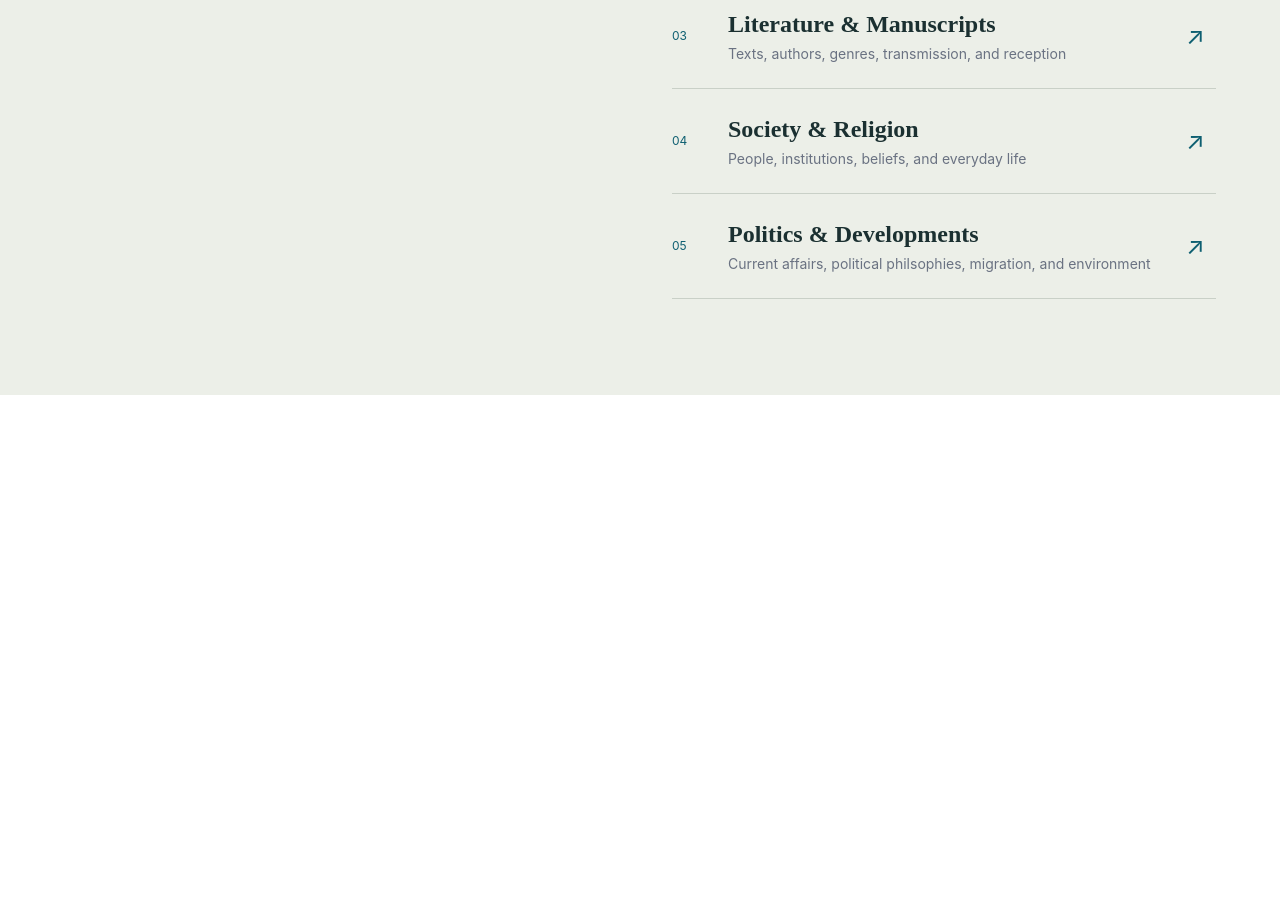
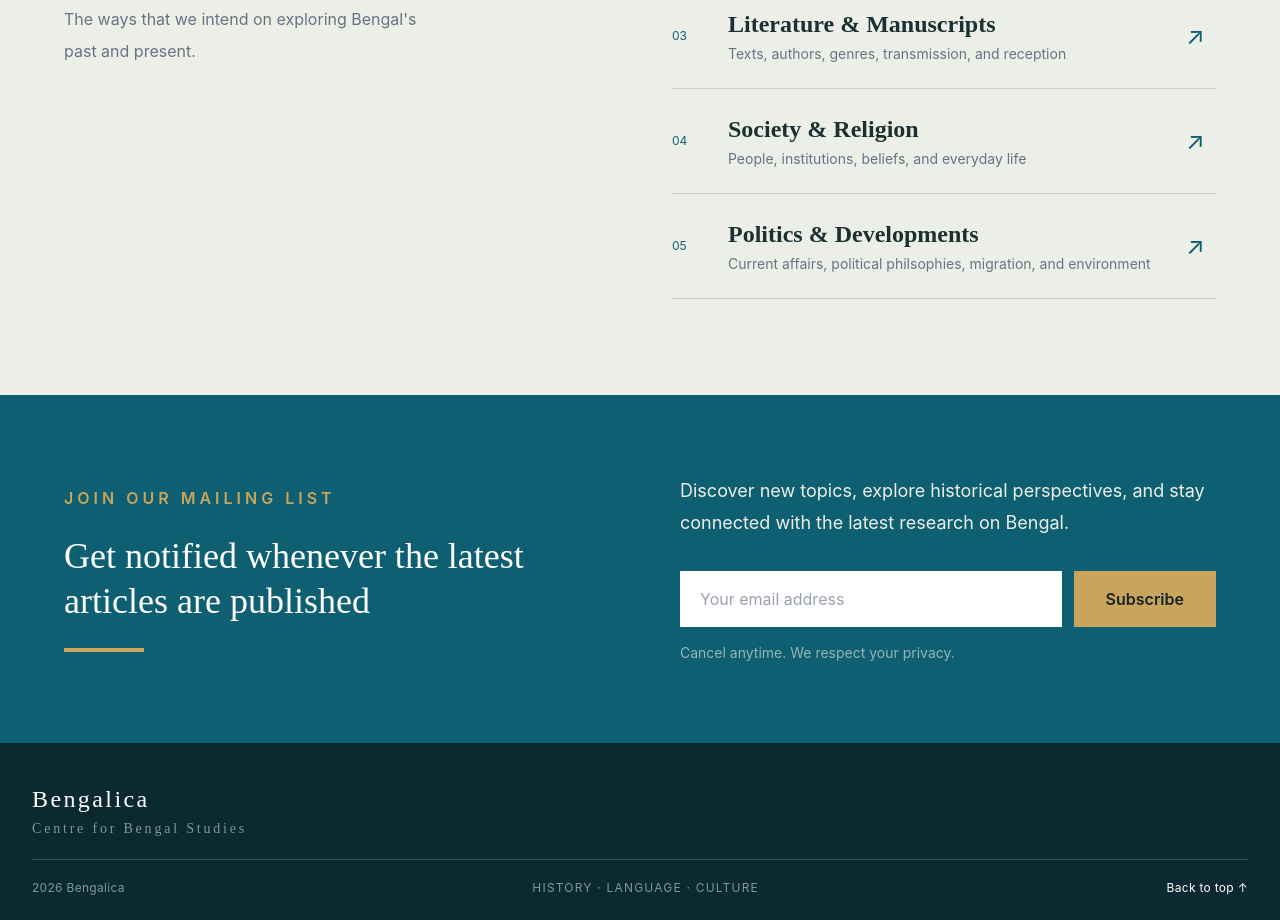
Before and after one commit to zaprithu/bengalica, an Astro site: page / in a window 1280 px wide. Shown: the part 907-1827 px from the top of the page. Before the commit the page ends 1302 px from the top, so only its background shows below. Built offline with nearby package versions, Linux system fonts and the light colour scheme; Astro itself is replaced by a stand-in of ours.

Commit message:
Added footer and mailing list section

```diff
--- a/src/pages/index.astro
+++ b/src/pages/index.astro
@@ -38,7 +38,7 @@ import "../styles/global.css";
 			<button
 				id="menu-toggle"
 				type="button"
-				class="md:hidden text-bengalica text-3xl p-2"
+				class="md:hidden text-bengalica text-3xl p-2 hover:text-bengalica-gold hover:scale-120 ease-in-out transition-all duration-100"
 				aria-label="Open navigation menu"
 				aria-expanded="false"
 				aria-controls="mobile-menu"
@@ -48,15 +48,33 @@ import "../styles/global.css";
 
 			<!-- Mobile dropdown -->
 			<ul
-				id="mobile-menu"
-				class="hidden absolute top-full left-0 w-full bg-white shadow-lg border-t border-[#C9D0C7] flex-col px-5 py-10 gap-20 md:hidden"
+			id="mobile-menu"
+			class="hidden absolute top-full left-0 w-full bg-white shadow-lg border-t border-[#C9D0C7] flex flex-col items-center py-3 md:hidden"
 			>
-				<li><a href="/bengalica/" class="text-bengalica-ink text-xl font-semibold hover:text-bengalica-gold">Home</a></li>
-				<li><a href="/bengalica/about" class="text-bengalica-ink text-xl font-semibold hover:text-bengalica-gold">About</a></li>
-				<li><a href="/bengalica/articles" class="text-bengalica-ink text-xl font-semibold hover:text-bengalica-gold">Articles</a></li>
-				<li><a href="/bengalica/contact" class="text-bengalica-ink text-xl font-semibold hover:text-bengalica-gold">Contact</a></li>
+			<li class="w-full text-center border-b border-bengalica-dark/10">
+				<a href="/bengalica/" class="block py-4 text-2xl font-semibold text-bengalica-ink hover:text-bengalica-gold hover:scale-105 ease-in-out transition-all duration-200">
+				Home
+				</a>
+			</li>
+
+			<li class="w-full text-center border-b border-bengalica-dark/10">
+				<a href="/bengalica/about" class="block py-4 text-2xl font-semibold text-bengalica-ink hover:text-bengalica-gold hover:scale-105 ease-in-out transition-all duration-200">
+				About
+				</a>
+			</li>
+
+			<li class="w-full text-center border-b border-bengalica-dark/10">
+				<a href="/bengalica/articles" class="block py-4 text-2xl font-semibold text-bengalica-ink hover:text-bengalica-gold hover:scale-105 ease-in-out transition-all duration-200">
+				Articles
+				</a>
+			</li>
+
+			<li class="w-full text-center">
+				<a href="/bengalica/contact" class="block py-4 text-2xl font-semibold text-bengalica-ink hover:text-bengalica-gold hover:scale-105 ease-in-out transition-all duration-200">
+				Contact
+				</a>
+			</li>
 			</ul>
-
 			</nav>
 	</header>
 
@@ -99,8 +117,8 @@ import "../styles/global.css";
 					of Bengal
 				</h2>
 
-				<p class="'text-gray-500 leading-8 max-w-sm">
-
+				<p class="text-gray-500 leading-8 max-w-sm">
+					The ways that we intend on exploring Bengal's past and present.
 				</p>
 			</div>
 
@@ -192,9 +210,94 @@ import "../styles/global.css";
 		</div>
 	</section>
 
-	<section>
 
+	<section class="bg-bengalica px-6 py-20">
+	<div class="max-w-6xl mx-auto grid grid-cols-1 md:grid-cols-2 gap-12 md:gap-20 items-center">
+
+		<!-- Left column: Heading -->
+		<div>
+		<p class="text-bengalica-gold uppercase tracking-[0.25em] font-semibold mb-6">
+			Join our mailing list
+		</p>
+
+		<h2 class="font-brand text-white text-3xl sm:text-3xl md:text-4xl leading-tight mb-6">
+			Get notified whenever the latest articles are published<br />
+		</h2>
+
+		<div class="w-20 h-1 bg-bengalica-gold"></div>
+		</div>
+
+		<!-- Right column: Description and form -->
+		<div>
+		<p class="text-bengalica-paper text-lg leading-8 mb-8">
+			Discover new topics, explore historical perspectives, and stay
+			connected with the latest research on Bengal.
+		</p>
+
+		<form class="flex flex-col sm:flex-row gap-3">
+			<input
+			type="email"
+			name="email"
+			placeholder="Your email address"
+			required
+			class="flex-1 min-w-0 bg-white px-5 py-4 text-bengalica-ink placeholder:text-gray-400 outline-none focus:ring-2 focus:ring-bengalica-gold"
+			/>
+
+			<button
+			type="submit"
+			class="bg-bengalica-gold text-bengalica-dark font-semibold px-8 py-4 transition-all duration-300 ease-in-out hover:bg-white hover:scale-105"
+			>
+			Subscribe
+			</button>
+		</form>
+
+		<p class="text-bengalica-paper/60 text-sm mt-4">
+			Cancel anytime. We respect your privacy.
+		</p>
+		</div>
+
+	</div>
 	</section>
+
+	<footer class="bg-bengalica-footer text-white px-8 pt-10 pb-6">
+		<div class="max-w-8xl mx-auto">
+
+			<!-- Footer identity -->
+			<div class="mb-5">
+			<a href="/bengalica/" class="font-brand text-2xl tracking-widest">
+				Bengalica
+			</a>
+
+			<p class="font-brand text-white/50 text-sm tracking-[0.2em] mt-1">
+				Centre for Bengal Studies
+			</p>
+			</div>
+
+			<!-- Divider -->
+			<div class="border-t border-white/15"></div>
+
+			<!-- Footer bottom -->
+			<div class="flex flex-col md:flex-row items-center justify-between gap-5 pt-5 text-xs tracking-wide text-white/50">
+
+			<p>
+				2026 Bengalica
+			</p>
+
+			<p class="uppercase tracking-widest">
+				History · Language · Culture
+			</p>
+
+			<a
+				href="#top"
+				class="text-white hover:text-bengalica-gold transition-colors duration-200"
+			>
+				Back to top ↑
+			</a>
+
+			</div>
+		</div>
+	</footer>
+
 	<script>
   		import "../scripts/navigation.js";
 	</script>
--- a/src/styles/global.css
+++ b/src/styles/global.css
@@ -10,6 +10,7 @@
     --color-bengalica-paper: #ECEFE8;
     --color-bengalica-gold: #C9A45C;
     --color-bengalica-ink: #1B3031;
+    --color-bengalica-footer: #0A2930;
 
     --font-brand: "Cormorant SC", serif;
 }
```
